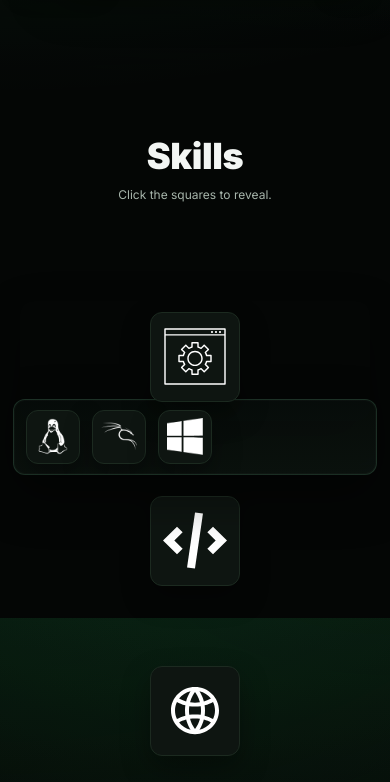
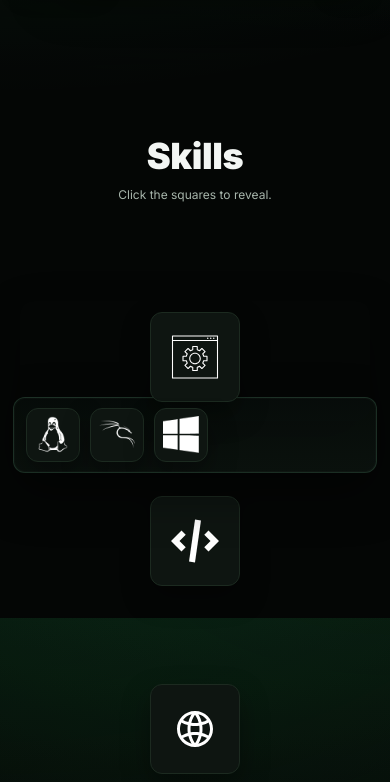
Before and after one commit to iannini25/Portifolio-Bernardo-Iannini, a plain HTML site: page index.html in a window 390 px wide. Both pictures are taken after a click on the button 195 px from the left and 3118 px from the top of the page. Shown: the part 2758-3540 px from the top of the page. Drawn offline with Linux system fonts and the light colour scheme.

```diff
--- a/style.css
+++ b/style.css
@@ -797,3 +797,22 @@
     gap: 10px 12px;          /* linhas x colunas */
   }
 }
+
+@media (max-width: 480px) {
+  .skills-tiles .tile-square.open .tile-reveal {
+    margin-top: 12px; /* Espaço entre o quadrado e os ícones internos */
+  }
+
+  .skills-tiles .reveal-grid {
+    gap: 10px; /* Espaço entre os ícones dentro */
+  }
+
+  .skills-tiles .tile-ico img {
+    width: 48px;
+    height: 48px;
+  }
+
+  .skills-tiles .tile-square {
+    margin-bottom: 18px; /* Distância entre os quadrados */
+  }
+}
```
